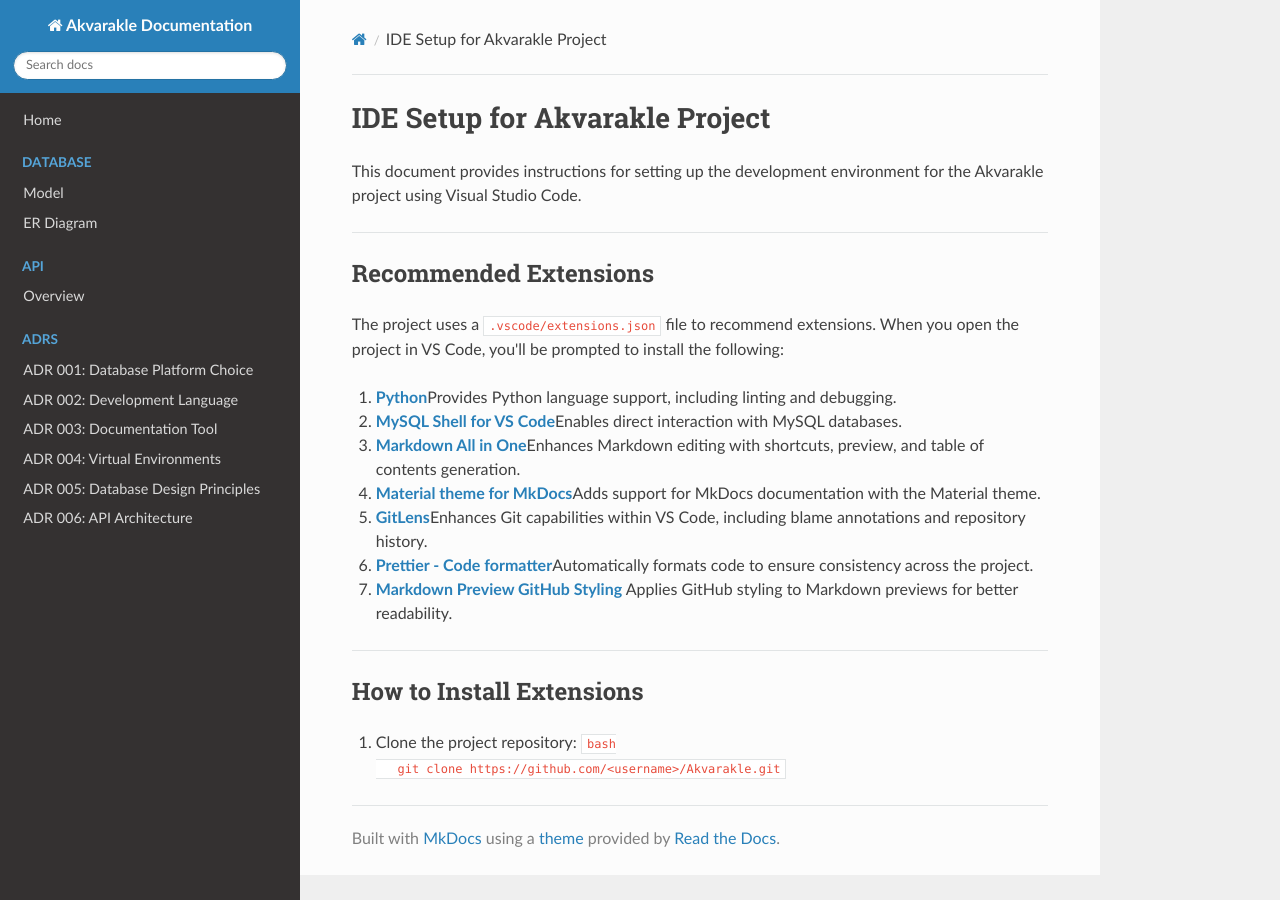
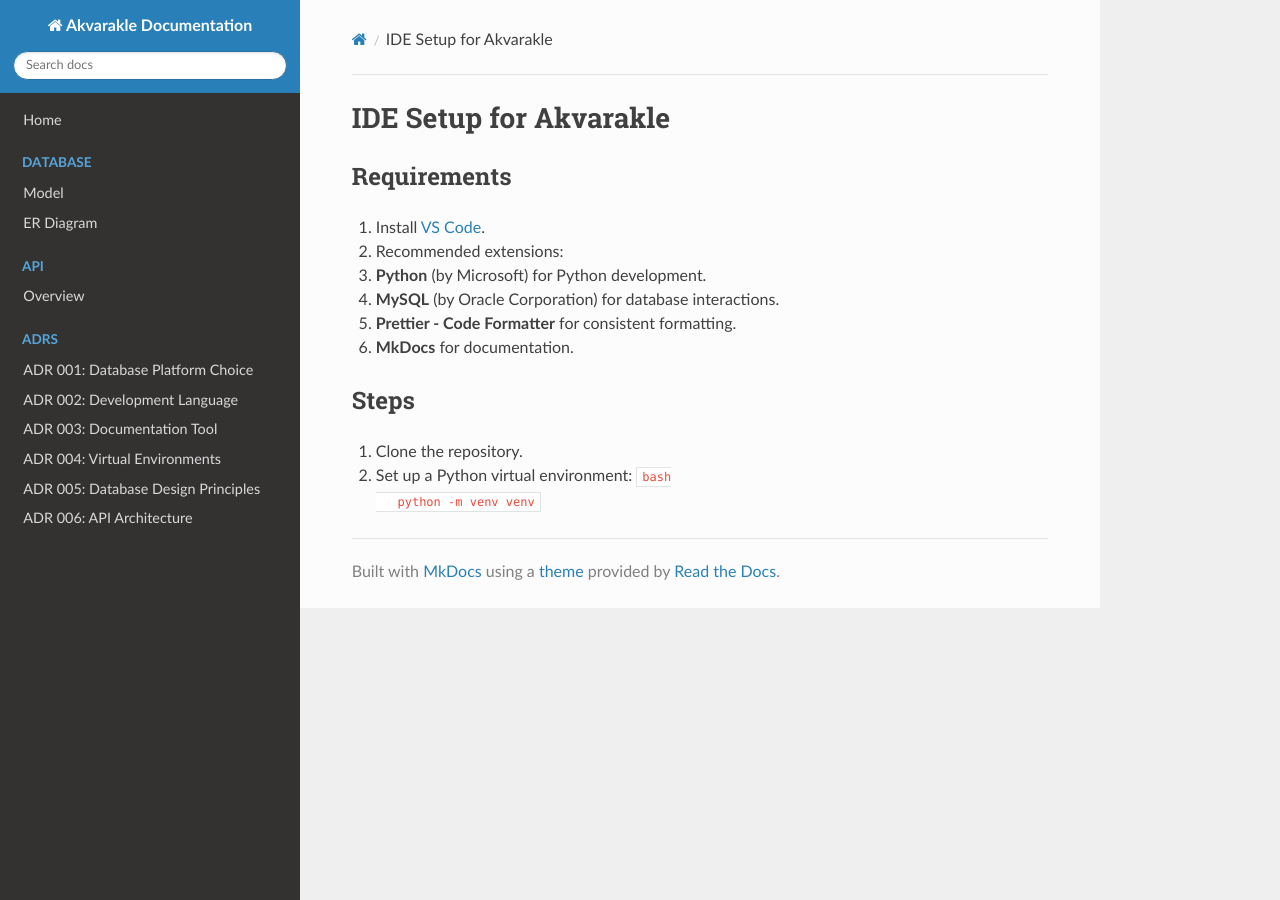
Before and after one commit to Holle-TechNolle/Akvarakle, an MkDocs documentation site: the page built from docs/ide-setup.md, in a window 1280 px wide. Built offline with MkDocs 1.6.1, drawn with Linux system fonts in a browser that asks for light colours; nearby versions of some CDN libraries.

Commit message:
Documentations updates

````diff
--- a/docs/ide-setup.md
+++ b/docs/ide-setup.md
@@ -1,27 +1,19 @@
-# IDE Setup for Akvarakle Project
 
-This document provides instructions for setting up the development environment for the Akvarakle project using Visual Studio Code.
+# IDE Setup for Akvarakle
 
----
+## Requirements
 
-## Recommended Extensions
+1. Install [VS Code](https://code.visualstudio.com/).
+2. Recommended extensions:
+   - **Python** (by Microsoft) for Python development.
+   - **MySQL** (by Oracle Corporation) for database interactions.
+   - **Prettier - Code Formatter** for consistent formatting.
+   - **MkDocs** for documentation.
 
-The project uses a `.vscode/extensions.json` file to recommend extensions. When you open the project in VS Code, you'll be prompted to install the following:
+## Steps
 
-1. **[Python](https://marketplace.visualstudio.com/items?itemName=ms-python.python)**Provides Python language support, including linting and debugging.
-2. **[MySQL Shell for VS Code](https://marketplace.visualstudio.com/items?itemName=oracle.mysql-shell-for-vscode)**Enables direct interaction with MySQL databases.
-3. **[Markdown All in One](https://marketplace.visualstudio.com/items?itemName=yzhang.markdown-all-in-one)**Enhances Markdown editing with shortcuts, preview, and table of contents generation.
-4. **[Material theme for MkDocs](https://marketplace.visualstudio.com/items?itemName=mkdocs-material.micromamba)**Adds support for MkDocs documentation with the Material theme.
-5. **[GitLens](https://marketplace.visualstudio.com/items?itemName=eamodio.gitlens)**Enhances Git capabilities within VS Code, including blame annotations and repository history.
-6. **[Prettier - Code formatter](https://marketplace.visualstudio.com/items?itemName=esbenp.prettier-vscode)**Automatically formats code to ensure consistency across the project.
-7. **[Markdown Preview GitHub Styling](https://marketplace.visualstudio.com/items?itemName=bierner.markdown-preview-github)**
-   Applies GitHub styling to Markdown previews for better readability.
-
----
-
-## How to Install Extensions
-
-1. Clone the project repository:
+1. Clone the repository.
+2. Set up a Python virtual environment:
    ```bash
-   git clone https://github.com/<username>/Akvarakle.git
+   python -m venv venv
    ```
````
Also changed, not shown: README.md (+23 -2 lines), docs/adr/0001-record-architecture-decisions.md (added, +21 -0 lines), docs/educational-philosophy.md (added, +16 -0 lines).
